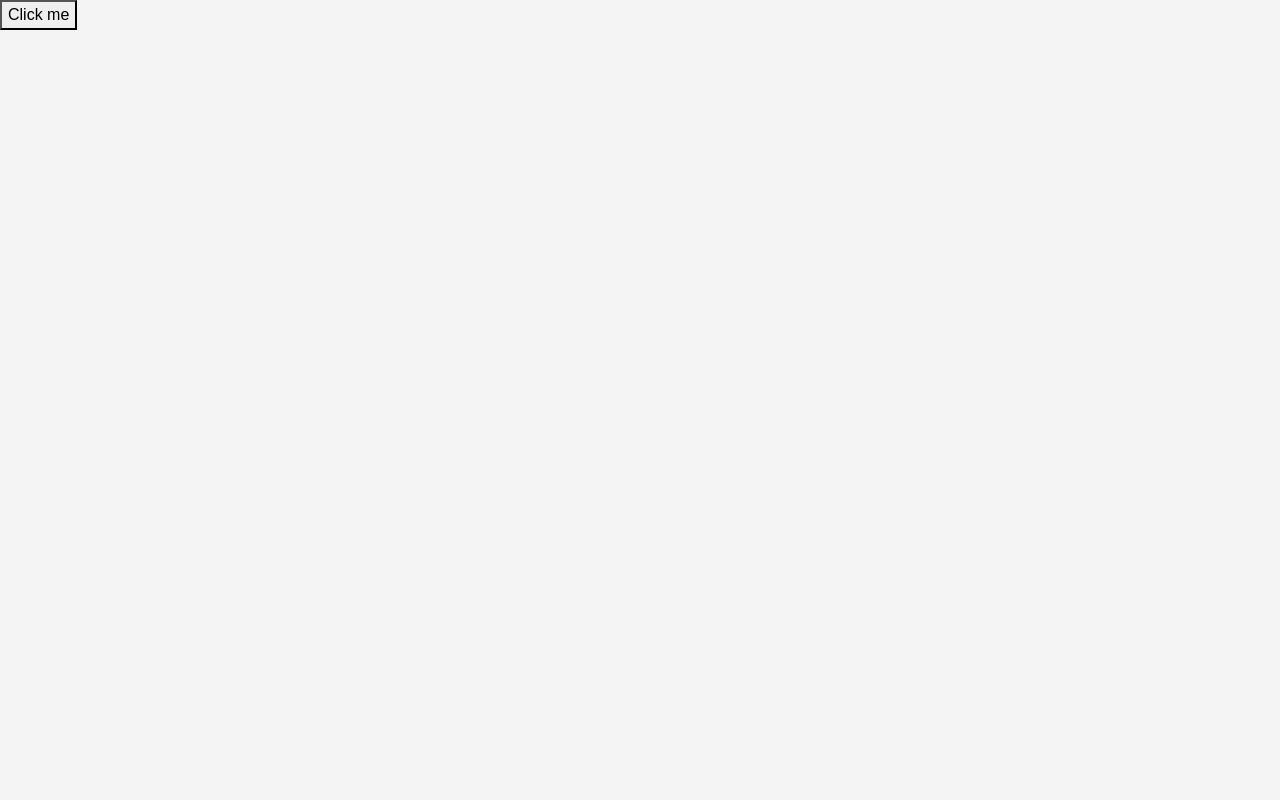
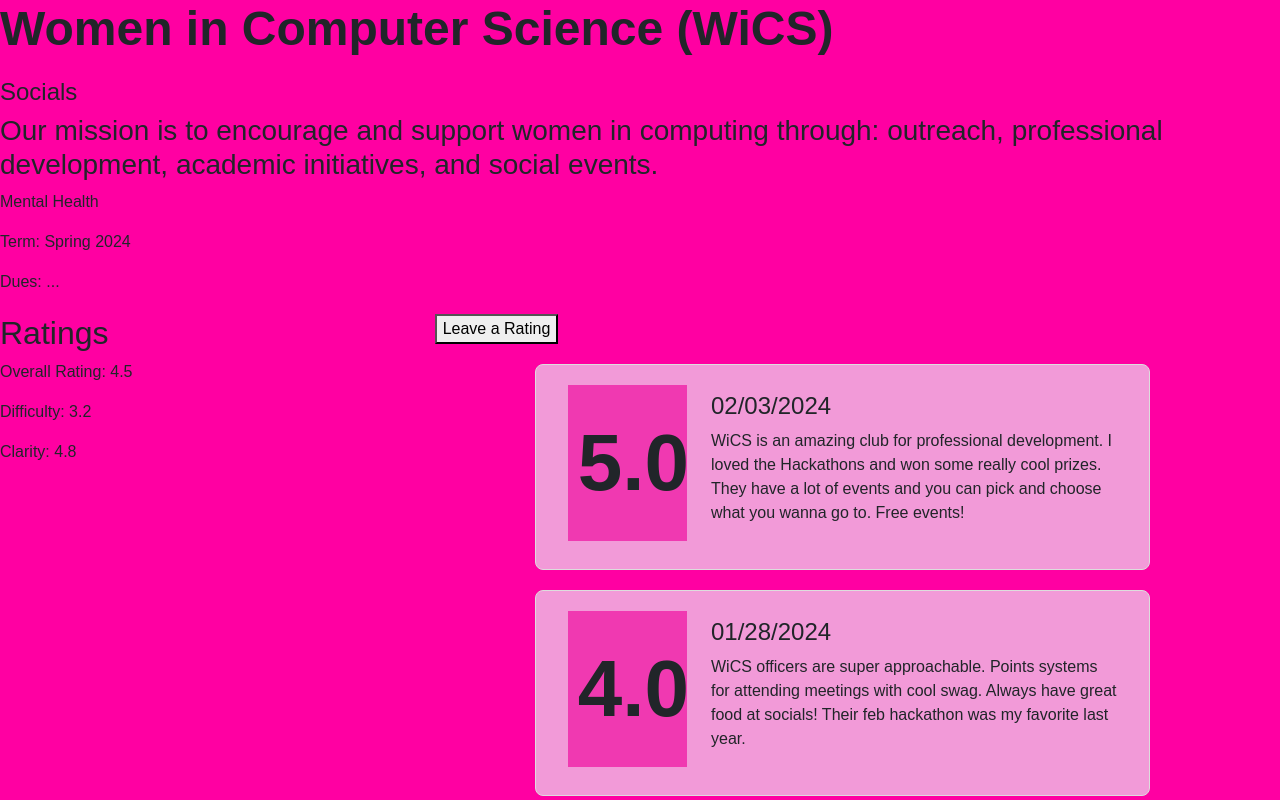
Before and after one commit to rheajshah/rate-my-org, a React (Create React App) app in the folder rate-my-org-app/: page /wics-org in a window 1280 px wide. Shown: the top 800 px of the page. Built offline with nearby package versions, Linux system fonts and the light colour scheme.

Commit message:
rhea final push

```diff
--- a/rate-my-org-app/src/App.js
+++ b/rate-my-org-app/src/App.js
@@ -5,6 +5,7 @@
 import { BrowserRouter, Route, Routes } from 'react-router-dom'; // Import Route and Switch
 import WicsOrgPage from './WicsOrgPage';
 import MojoDojoOrgPage from './MojoDojoOrgPage';
+import RateForm from './RateForm';
 
 function App() {
   return (
@@ -15,6 +16,7 @@
           <Route path='/orgs' element={(<Orgslist/>)}/>
           <Route path='/wics-org' element={(<WicsOrgPage/>)}/>
           <Route path='/mojo-dojo-org' element={(<MojoDojoOrgPage/>)}/>
+          <Route path='/rateform' element={(<RateForm/>)}/>
         </Routes>
       </BrowserRouter>
     </div>
--- a/rate-my-org-app/src/Orgslist.js
+++ b/rate-my-org-app/src/Orgslist.js
@@ -56,19 +56,6 @@
                             <p>Texas Mohini is UT's premier all-female Bollywood Fusion dance team. They perform multiple dance styles including Bollywood, Classical, Hip-hop, Contemporary, and Bhangra. Mohini competes within the Desi Dance Network (DDN), a Bollywood Dance Championship Circuit that allows collegiate dance teams to spread South Asian Culture through competitions and showcases. </p>
                         </div>
                 </div>
-
-                <div class="review-form">
-                    <h2>Write a Review</h2>
-                    <form>
-                        <label for="review">Your Review:</label>
-                        <textarea id="review" name="review" rows="4" cols="50"></textarea><br />
-
-                        <label for="rating">Rating:</label>
-                        <input type="number" id="rating" name="rating" min="1" max="5" /><br />
-
-                        <input type="submit" value="Submit Review" />
-                    </form>
-                </div>
             </div>
 
         </div>
--- /dev/null
+++ b/rate-my-org-app/src/RateForm.js
@@ -0,0 +1,29 @@
+import React from 'react'
+import { useNavigate } from 'react-router-dom'
+import './rateform.css'
+import Button from 'react-bootstrap/Button';
+function RateForm() {
+    const nav = useNavigate();
+    const handleClick = () => {
+        nav("/")
+    }
+
+    return (
+        <div>
+            <div class="review-form">
+                <h2>Write a Review</h2>
+                <form>
+                    <label for="review">Your Review:</label>
+                    <textarea id="review" name="review" rows="4" cols="50"></textarea><br />
+
+                    <label for="rating">Rating:</label>
+                    <input type="number" id="rating" name="rating" min="1" max="5" /><br />
+
+                    <input type="submit" value="Submit Review" />
+                </form>
+            </div>
+        </div>
+    )
+}
+
+export default RateForm
--- a/rate-my-org-app/src/WicsOrgPage.js
+++ b/rate-my-org-app/src/WicsOrgPage.js
@@ -5,15 +5,75 @@
 function WicsOrgPage() {
     const nav = useNavigate();
     const handleClick = () => {
-        nav("/")
+        nav("/rateform")
     }
 
     return (
         <div>
-            <button onClick={handleClick}>
-                Click me
-            </button>
+            <div class = "info">
+                <h1>Women in Computer Science (WiCS)</h1>
+                <div class="details">
+                    <h4>Socials</h4>
+                    <h3>Our mission is to encourage and support women in computing through: outreach, professional development, academic initiatives, and social events.</h3>
+                    <p>Mental Health</p>
+                    <p>Term: Spring 2024</p>
+                    <p>Dues: <span id="dues">...</span></p>
+                </div>
+            </div>
 
+
+            <div class="ratings-chart">
+                {/* You can use a chart library like Chart.js for the ratings chart */}
+                {/* Example: <canvas id="ratingsChart"></canvas> */}
+            </div>
+
+            <div class = "row">
+                <div class="ratings col-4">
+                    <h2>Ratings</h2>
+                    <p>Overall Rating: 4.5</p>
+                    <p>Difficulty: 3.2</p>
+                    <p>Clarity: 4.8</p>
+                </div>
+
+                <div class = "col-8">
+                    <button onClick={handleClick}>
+                        Leave a Rating
+                    </button>
+
+                    <div class="row d-flex justify-content-center align-items-center organization-card">
+                            <div class="col-3">
+                                <h1 class = "rating-box"><b>5.0</b></h1>
+                            </div>
+                            <div class="col-9">
+                                <h4>02/03/2024</h4>
+                                <p>WiCS is an amazing club for professional development. I loved the Hackathons and won some really cool prizes. They have a lot of events and you can pick and choose what you wanna go to. Free events!</p>
+                            </div>
+                    </div>
+                    <div class="row d-flex justify-content-center align-items-center organization-card">
+                        <div class="col-3">
+                            <h1 class = "rating-box"><b>4.0</b></h1>
+                        </div>
+                        <div class="col-9">
+                            <h4>01/28/2024</h4>
+                            <p>WiCS officers are super approachable. Points systems for attending meetings with cool swag. Always have great food at socials! Their feb hackathon was my favorite last year.</p>
+                        </div>
+                    </div>
+                    <div class="row d-flex justify-content-center align-items-center organization-card">
+                        <div class="col-3">
+                            <h1 class = "rating-box"><b>5.0</b></h1>
+                        </div>
+                        <div class="col-9">
+                            <h4>12/25/2023</h4>
+                            <p>I love WiCS so much, I'm writing a review on Christmas. Their technical workshops are really good especially for meeting companies.</p>
+                        </div>
+                    </div>
+                </div>
+            </div>
+
+
+            <canvas id="chart" width="400" height="400"></canvas>
+
+            <script src="chart.js"></script>
         </div>
     )
 }
--- a/rate-my-org-app/src/wicsorgpage.css
+++ b/rate-my-org-app/src/wicsorgpage.css
@@ -0,0 +1,62 @@
+body {
+    font-family: 'Sofia', sans-serif;
+    margin: 0;
+    padding: 0;
+    background-color: #ff00a2;
+}
+
+header {
+    background-color: #ff00a2;
+    color: #fff;
+    padding: 1em;
+    text-align: center;
+}
+
+main {
+    padding: 20px;
+}
+
+.organization-name {
+    background-color: #fff;
+    border: 1px solid #ddd;
+    border-radius: 8px;
+    padding: 20px;
+    margin-bottom: 20px;
+}
+
+.organization-name {
+    font-size: 1.5em;
+    font-weight: bold;
+    margin-bottom: 10px;
+}
+
+.ratings-chart {
+    width: 100%;
+    max-width: 600px;
+    margin: 20px 0;
+}
+
+.comments {
+    margin-top: 20px;
+}
+
+.details {
+    margin-top: 20px;
+}
+
+.organization-card {
+    background-color: #f29ad8;
+    border: 1px solid #ddd;
+    border-radius: 8px;
+    padding: 20px;
+    margin: 20px 130px 20px 100px;
+    display: flex;
+    align-items: center;
+}
+
+.rating-box {
+    background-color: #f039b1;
+    padding: 30px 10px;
+    text-align: center;
+    font-size: 80px;
+}
```
Also changed, not shown: rate-my-org-app/src/rateform.css (added).
